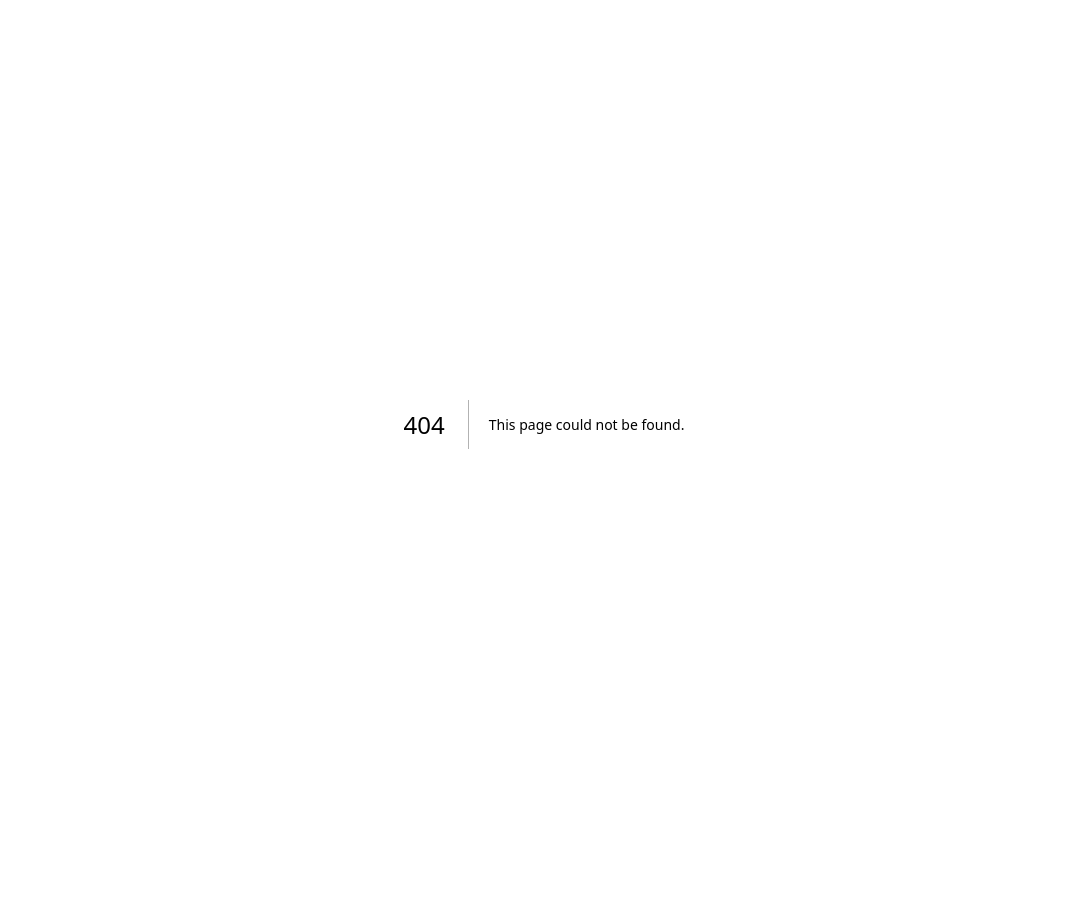
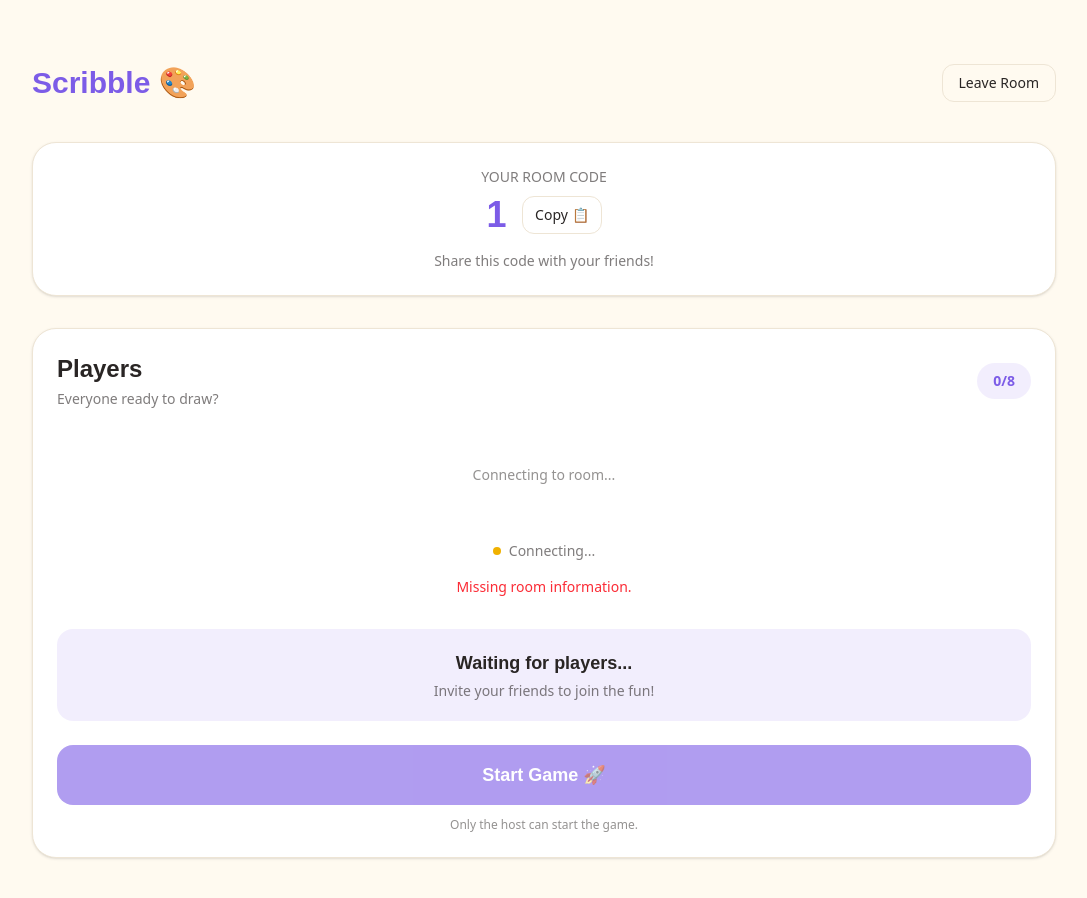
Before and after one commit to ayush-sresta/scribble, a Next.js app in the folder frontend/: page /lobby/1 in a window 1280 px wide. Before the commit this address had no page. Shown: the top 898 px of the page, without its empty margins (96-1183 px from the left). Before the commit the page ends 848 px from the top, so only its background shows below. Built offline with nearby package versions, Linux system fonts and the light colour scheme; a web font is replaced by a local one.

Commit message:
feat(frontend): create lobby page with socket functionality

```diff
--- /dev/null
+++ b/frontend/src/app/lobby/[code]/page.tsx
@@ -0,0 +1,239 @@
+"use client";
+
+import { useEffect, useState } from "react";
+import { useParams, useRouter, useSearchParams } from "next/navigation";
+import { socket } from "@/lib/socket";
+
+interface Participant {
+  playerId: string;
+  username: string;
+  role: "host" | "player";
+}
+
+interface RoomUpdatedData {
+  code: string;
+  participants: Participant[];
+}
+
+interface RoomErrorData {
+  message: string;
+}
+
+export default function LobbyPage() {
+  const params = useParams<{ code: string }>();
+  const searchParams = useSearchParams();
+  const router = useRouter();
+
+  const roomCode = params.code?.toUpperCase();
+  const playerId = searchParams.get("playerId");
+
+  const [players, setPlayers] = useState<Participant[]>([]);
+  const [copied, setCopied] = useState(false);
+  const [error, setError] = useState("");
+  const [connected, setConnected] = useState(false);
+
+  // Connect to Socket.IO and join the room
+  useEffect(() => {
+    if (!roomCode || !playerId) {
+      setError("Missing room information.");
+      return;
+    }
+
+    const joinRoom = () => {
+      socket.emit("room:join", {
+        code: roomCode,
+        playerId,
+      });
+    };
+
+    const handleConnect = () => {
+      setConnected(true);
+      setError("");
+      joinRoom();
+    };
+
+    const handleDisconnect = () => {
+      setConnected(false);
+    };
+
+    const handleRoomUpdated = (data: RoomUpdatedData) => {
+      if (data.code === roomCode) {
+        setPlayers(data.participants);
+        console.log("as", players);
+      }
+    };
+
+    const handleRoomError = (data: RoomErrorData) => {
+      setError(data.message);
+    };
+
+    socket.on("connect", handleConnect);
+    socket.on("disconnect", handleDisconnect);
+    socket.on("room:updated", handleRoomUpdated);
+    socket.on("room:error", handleRoomError);
+
+    if (socket.connected) {
+      handleConnect();
+    } else {
+      socket.connect();
+    }
+
+    return () => {
+      socket.off("connect", handleConnect);
+      socket.off("disconnect", handleDisconnect);
+      socket.off("room:updated", handleRoomUpdated);
+      socket.off("room:error", handleRoomError);
+    };
+  }, [roomCode, playerId]);
+
+  // Copy room code
+  const copyRoomCode = async () => {
+    try {
+      await navigator.clipboard.writeText(roomCode);
+      setCopied(true);
+      window.setTimeout(() => setCopied(false), 2000);
+    } catch {
+      setError("Unable to copy room code.");
+    }
+  };
+
+  // Leave lobby
+  const handleLeaveRoom = () => {
+    socket.disconnect();
+    router.push("/");
+  };
+
+  const isHost = players.find((p) => p.playerId === playerId)?.role === "host";
+  console.log(isHost);
+
+
+  return (
+    <main className="min-h-screen bg-background px-4 py-10 text-foreground">
+      <div className="mx-auto max-w-5xl">
+        {/* Header */}
+        <header className="mb-10 flex items-center justify-between">
+          <h1 className="font-dyna text-3xl font-bold text-primary">
+            Scribble 🎨
+          </h1>
+
+          <button
+            onClick={handleLeaveRoom}
+            className="rounded-xl border border-border px-4 py-2 text-sm transition hover:bg-background"
+          >
+            Leave Room
+          </button>
+        </header>
+
+        {/* Room Information */}
+        <section className="mb-8 rounded-3xl border border-border bg-card p-6 text-center shadow-sm">
+          <p className="mb-2 text-sm text-foreground/60">YOUR ROOM CODE</p>
+
+          <div className="flex flex-wrap items-center justify-center gap-3">
+            <h2 className="font-dyna text-4xl font-bold tracking-widest text-primary">
+              {roomCode}
+            </h2>
+
+            <button
+              onClick={copyRoomCode}
+              className="rounded-xl border border-border px-3 py-2 text-sm transition hover:bg-background"
+            >
+              {copied ? "Copied ✓" : "Copy 📋"}
+            </button>
+          </div>
+
+          <p className="mt-4 text-sm text-foreground/60">
+            Share this code with your friends!
+          </p>
+        </section>
+
+        {/* Players */}
+        <section className="rounded-3xl border border-border bg-card p-6 shadow-sm">
+          <div className="mb-6 flex items-center justify-between">
+            <div>
+              <h2 className="font-dyna text-2xl font-bold">Players</h2>
+
+              <p className="mt-1 text-sm text-foreground/60">
+                Everyone ready to draw?
+              </p>
+            </div>
+
+            <span className="rounded-full bg-primary/10 px-4 py-2 text-sm font-bold text-primary">
+              {players.length}/8
+            </span>
+          </div>
+
+          {/* Player List */}
+          <div className="space-y-3">
+            {players.length > 0 ? (
+              players.map((player) => (
+                <div
+                  key={player.playerId}
+                  className="flex items-center justify-between rounded-2xl border border-border bg-background p-4"
+                >
+                  <div className="flex items-center gap-3">
+                    <div className="flex h-11 w-11 items-center justify-center rounded-full bg-primary/15 text-xl">
+                      🎨
+                    </div>
+
+                    <span className="font-semibold">{player.username}</span>
+                  </div>
+
+                  {player.role === "host" && (
+                    <span className="rounded-full bg-yellow-400/20 px-3 py-1 text-xs font-bold text-yellow-600">
+                      HOST 👑
+                    </span>
+                  )}
+                </div>
+              ))
+            ) : (
+              <p className="py-8 text-center text-sm text-foreground/50">
+                {connected ? "Waiting for players..." : "Connecting to room..."}
+              </p>
+            )}
+          </div>
+
+          {/* Connection Status */}
+          <div className="mt-6 flex items-center justify-center gap-2 text-sm">
+            <span
+              className={`h-2 w-2 rounded-full ${
+                connected ? "bg-green-500" : "bg-yellow-500"
+              }`}
+            />
+
+            <span className="text-foreground/60">
+              {connected ? "Connected" : "Connecting..."}
+            </span>
+          </div>
+
+          {/* Error */}
+          {error && (
+            <p className="mt-4 text-center text-sm text-red-500">{error}</p>
+          )}
+
+          {/* Waiting Message */}
+          <div className="mt-8 rounded-2xl bg-primary/10 p-5 text-center">
+            <p className="font-dyna text-lg font-bold">
+              Waiting for players...
+            </p>
+
+            <p className="mt-1 text-sm text-foreground/60">
+              Invite your friends to join the fun!
+            </p>
+          </div>
+
+          {/* Start Game */}
+          <button
+            disabled={isHost ? true : false}
+            className="mt-6 w-full cursor-not-allowed rounded-2xl bg-primary py-4 font-dyna text-lg font-bold text-white opacity-60"
+          >
+            Start Game 🚀
+          </button>
+
+          <p className="mt-3 text-center text-xs text-foreground/50">
+            Only the host can start the game.
+          </p>
+        </section>
+      </div>
+    </main>
+  );
+}
```
